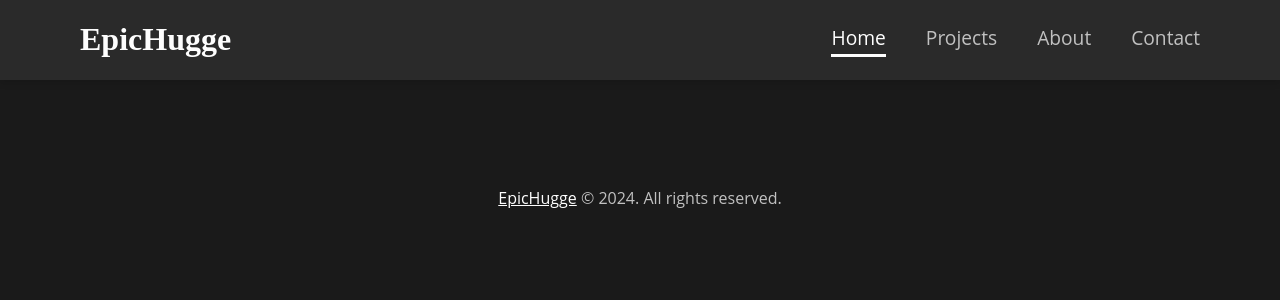
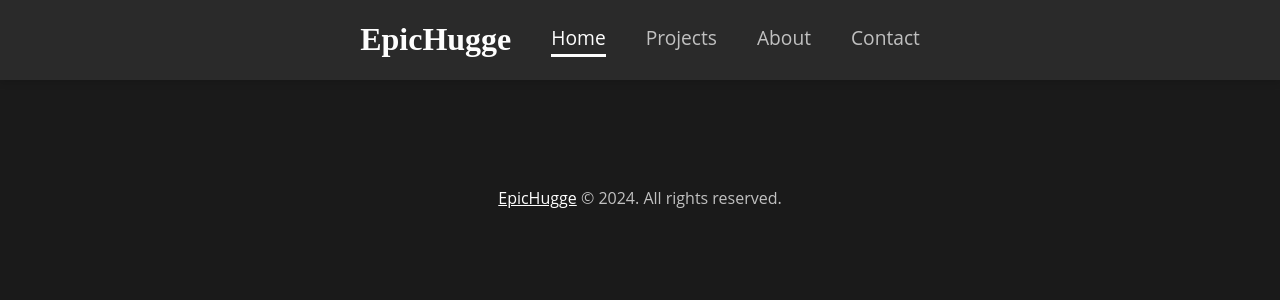
Before and after one commit to EpicHugge/EpicHugge.github.io, a Jekyll site: the page built from index.markdown, in a window 1280 px wide. Shown: the top 300 px of the page. Built offline with Jekyll 4.4.1, drawn with Linux system fonts in a browser that asks for light colours; some web fonts are replaced.

Commit message:
Update style.css

```diff
--- a/assets/css/style.css
+++ b/assets/css/style.css
@@ -39,11 +39,12 @@ a:hover {
 .header-container {
   display: flex;
   align-items: center; /* Vertically centers items */
-  justify-content: space-between; /* Distributes space between items */
+  justify-content: center; /* Horizontally centers the entire group */
   max-width: 1200px;
   margin: 0 auto;
   padding: 0 40px; /* Horizontal padding */
   height: 100%; /* Inherits height from .fixed-header */
+  gap: 40px; /* Space between logo and nav-links */
 }
 
 /* 4. Logo Styles */
@@ -58,6 +59,7 @@ a:hover {
 .nav-links {
   display: flex;
   gap: 40px; /* Space between navigation links */
+  /* Removed margin-left and used gap for spacing */
 }
 
 .nav-links a {
@@ -94,15 +96,15 @@ a:hover {
 @media (max-width: 768px) {
   .header-container {
     flex-direction: column;
-    align-items: flex-start;
+    align-items: center; /* Center items horizontally */
     padding: 15px 20px; /* Adjusted padding for smaller screens */
     height: auto; /* Allows header height to adjust based on content */
+    gap: 20px; /* Reduced gap for smaller screens */
   }
 
   .nav-links {
-    gap: 20px;
-    margin-top: 15px;
-    justify-content: center; /* Centers nav-links on smaller screens */
+    gap: 20px; /* Reduced space between navigation links */
+    justify-content: center; /* Center navigation links */
   }
 
   .nav-links a {
```
